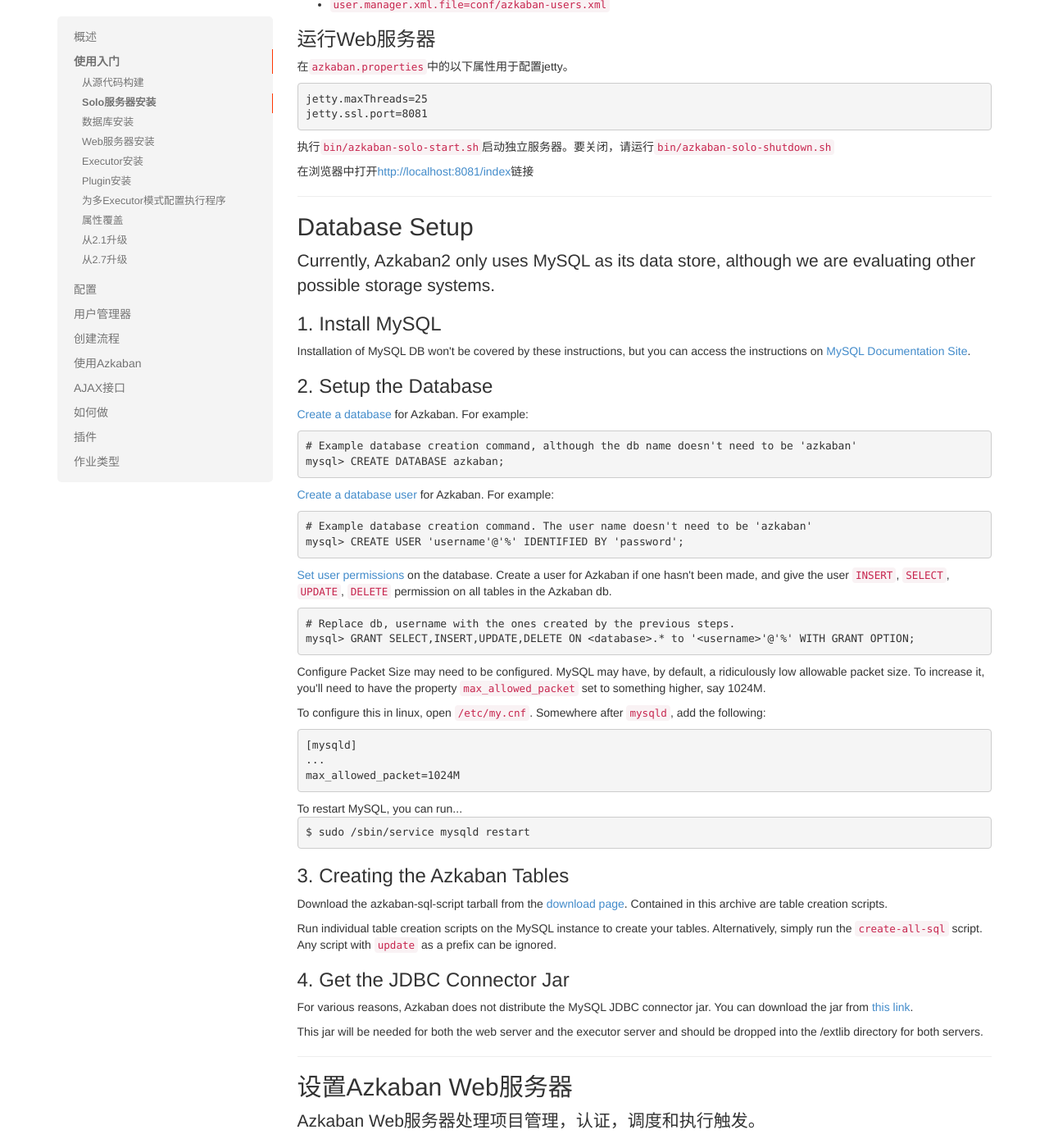
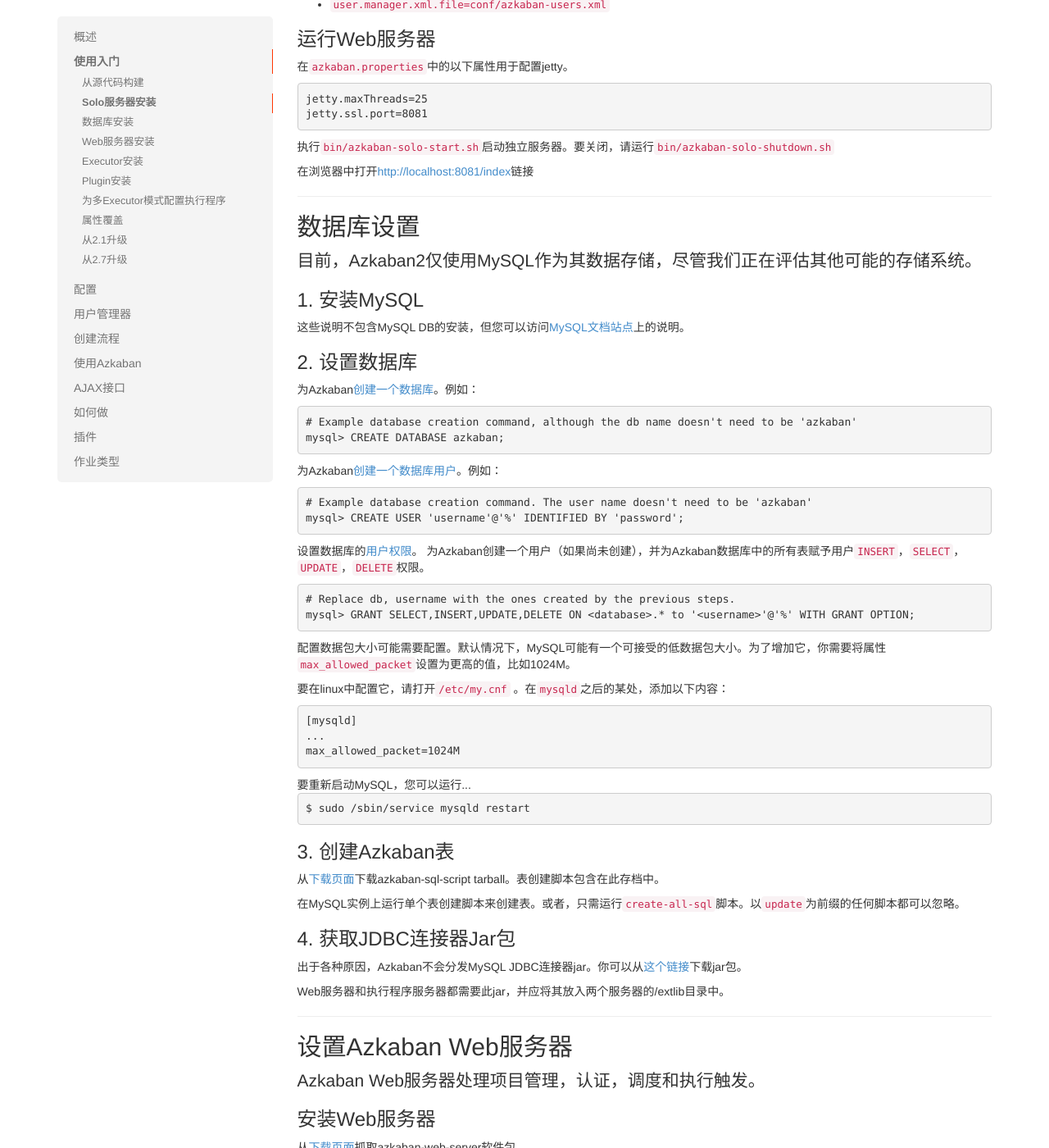
Before and after one commit to xiaoshuai/azkaban-gh-pages, a Jekyll site: the page built from docs/latest/index.html, in a window 1280 px wide and 1400 px high, scrolled down 3720 px. Shown: the whole window at 82% size. Built offline with Jekyll 4.4.1, drawn with Linux system fonts in a browser that asks for light colours; some of the changed text lies outside the part shown.

Commit message:
翻译数据库配置，翻译流程创建

```diff
--- a/_includes/docs/latest/creating-flows.html
+++ b/_includes/docs/latest/creating-flows.html
@@ -1,12 +1,12 @@
 <div class="page-header">
-	<h1 id="creating-flows">Creating Flows</h1>
+	<h1 id="creating-flows">创建流程</h1>
 </div>
 
-<p>A job is a process you want to run in Azkaban. Jobs can be set up to be dependent on other jobs. The graph created by a set of jobs and their dependencies are what make up a flow. </p>
+<p>作业是你想在Azkaban运行的过程。作业可以设置为依赖于其他作业。由一组作业及其依赖关系创建的图形构成了一个流程。</p>
 
-<h3>Creating Jobs</h3>
+<h3>创建作业</h3>
 
-<p>Creating a job is very easy. We create a properties file with <code>.job</code> extension. This job file defines the type of job to be run, the dependencies and any parameters needed to set up your job correctly.</p>
+<p>创建作业非常简单。我们创建一个<code>.job</code>扩展属性文件。此作业文件定义了要运行的作业类型，依赖性以及正确设置作业所需的任何参数。</p>
 
 <pre class="code">
 # foo.job
@@ -14,13 +14,13 @@
 command=echo "Hello World"
 </pre>
 
-<p>In the example, the <code>type</code> of job is <code>command</code>. The <code>command</code> parameter is a parameter that the <code>command</code> job type understands. In this case, it will run the command to print "Hello World". Standard output and the standard error of the job are written to logs which are viewable in the Azkaban Web UI.</p>
+<p>在这个例子中，作业的<code>type</code>是<code>command</code>。该<code>command</code>参数是<code>command</code>类型作业可以理解的参数。在这种情况下，它将运行命令来打印“Hello World”。将标准输出和作业的标准错误写入日志，日志可在Azkaban Web UI中查看。</p>
 
-<P>For more information about jobs, see the <a href="#job-configuration">jobs configuration</a> page.</p>
+<P>有关作业的更多信息，请参阅<a href="#job-configuration">作业配置</a> 页面。</p>
 
-<h3>Creating Flows</h3>
+<h3>创建流程</h3>
 
-<p>A flow is a set of jobs that depends on one another. The dependencies of a job always run before the job itself can run. To add dependencies to a job, add the <code>dependencies</code> property as shown in the following example.</p>
+<p>流程是一组相互依赖的作业。作业的依赖始终在作业本身运行之前运行。要向作业中添加依赖项<code>dependencies</code>，请按以下示例中所示来添加该属性。</p>
 
 <pre class="code">
 # foo.job
@@ -35,11 +35,11 @@
 command=echo bar
 </pre>
 
-<p>The <code>dependencies</code> parameter takes a comma separated list of job names. Make sure that the job names exist and that there are no cyclical dependencies.</p>
+<p>该<code>dependencies</code>参数采用逗号分隔的作业名称列表。确保作业名称存在，并且没有循环依赖。</p>
 
-<p>A flow is created for every job that has no job dependent on it, and the flow is given the same name as the job. For instance, in the above example, <code>bar</code> depends on <code>foo</code>, but nothing depends on <code>bar</code>. So a flow will be created with the name <code>bar</code>.</p>
+<p>为每个没有作业依赖的作业创建一个流程，并为作业流程赋予相同的名称。例如，在上面的例子中，<code>bar</code>依赖于<code>foo</code>，但没有任何依赖<code>bar</code>。因此将会创建一个名称为<code>bar</code>流程。</p>
 
-<h3>Embedded Flows</h3>
+<h3>嵌入式流程</h3>
 
 <div class="row">
   <div class="col-md-6 col-md-offset-3">
@@ -49,16 +49,15 @@
   </div>
 </div>
 
-<p>A flow can also be included as a node in other flow as an <strong>embedded flow</strong>. To create an embedded flow, simply create a <code>.job</code> file with <code>type=flow</code> and <code>flow.name</code> set to the name of the name of the flow. For example:</p>
+<p>流程也以<strong>嵌入式流程</strong>形式作为其他流程中的节点，被包含进其他流程中。要创建嵌入式流程，只需创建一个<code>.job</code>文件，其<code>type=flow</code>并将其<code>flow.name</code>设置为流程名称。例如：</p>
 
 <pre class="code">
 # baz.job
 type=flow
 flow.name=bar
 </pre>
+<p>同样可以，通过给每个嵌入式流程的<code>.job</code>文件添加参数，实现不同设置，一起被嵌入到其他流程中。</p>
 
-<p>This also allows one to include the same flow multiple times but with different settings for each by adding parameters to each embedded flow's <code>.job</code> file.</p>
+<h3>上传流程</h3>
 
-<h3>Uploading Flows</h3>
-
-<p>To upload the flow, all that is required is that all of your <code>.job</code> and any binaries that need to be executed are archived in a <code>.zip</code> file. Through the Azkaban UI, you can then deploy your workflow. The flow will be validated for missing or cyclical dependencies. See <a href="#project-uploads">project uploads</a>.</p>
+<p>要上传流程，只需要将<code>.job</code>和所有需要执行的二进制文件存档到一个<code>.zip</code>文件中。通过Azkaban UI，您就可以部署您的作业流程。该流程将针对缺失或循环依赖性进行验证。查看<a href="#project-uploads">项目上传</a>。</p>
--- a/_includes/docs/latest/database-setup.html
+++ b/_includes/docs/latest/database-setup.html
@@ -1,34 +1,34 @@
-<h2 id="database-setup">Database Setup</h2>
+<h2 id="database-setup">数据库设置</h2>
 
-<p class="lead">Currently, Azkaban2 only uses MySQL as its data store, although we are evaluating other possible storage systems.</p>
+<p class="lead">目前，Azkaban2仅使用MySQL作为其数据存储，尽管我们正在评估其他可能的存储系统。</p>
 
-<h3>1. Install MySQL</h3>
-<p>Installation of MySQL DB won't be covered by these instructions, but you can access the instructions on <a href="http://dev.mysql.com/doc/index.html" target="_blank">MySQL Documentation Site</a>.</p>
+<h3>1. 安装MySQL</h3>
+<p>这些说明不包含MySQL DB的安装，但您可以访问<a href="http://dev.mysql.com/doc/index.html" target="_blank">MySQL文档站点</a>上的说明。</p>
 
-<h3>2. Setup the Database</h3>
-<p><a href="http://dev.mysql.com/doc/refman/5.7/en/create-database.html" target="_blank">Create a database</a> for Azkaban. For example:</p>
+<h3>2. 设置数据库</h3>
+<p>为Azkaban<a href="http://dev.mysql.com/doc/refman/5.7/en/create-database.html" target="_blank">创建一个数据库</a>。例如：</p>
 
 <pre class="code">
 # Example database creation command, although the db name doesn't need to be 'azkaban'
 mysql&gt; CREATE DATABASE azkaban;
 </pre>
 
-<p><a href="http://dev.mysql.com/doc/refman/5.7/en/create-user.html" target="_blank">Create a database user</a> for Azkaban. For example:</p>
+<p>为Azkaban<a href="http://dev.mysql.com/doc/refman/5.7/en/create-user.html" target="_blank">创建一个数据库用户</a>。例如：</p>
 
 <pre class="code">
 # Example database creation command. The user name doesn't need to be 'azkaban'
 mysql&gt; CREATE USER 'username'@'%' IDENTIFIED BY 'password';
 </pre>
 
-<p><a href="http://dev.mysql.com/doc/refman/5.7/en/grant.html" target="_blank">Set user permissions</a> on the database. Create a user for Azkaban if one hasn't been made, and give the user <code>INSERT</code>, <code>SELECT</code>, <code>UPDATE</code>, <code>DELETE</code> permission on all tables in the Azkaban db.</p>
+<p>设置数据库的<a href="http://dev.mysql.com/doc/refman/5.7/en/grant.html" target="_blank">用户权限</a>。 为Azkaban创建一个用户（如果尚未创建），并为Azkaban数据库中的所有表赋予用户<code>INSERT</code>，<code>SELECT</code>，<code>UPDATE</code>，<code>DELETE</code>权限。</p>
 
 <pre class="code">
 # Replace db, username with the ones created by the previous steps.
 mysql&gt; GRANT SELECT,INSERT,UPDATE,DELETE ON &lt;database&gt;.* to '&lt;username&gt;'@'%' WITH GRANT OPTION;
 </pre>
 
-<p>Configure Packet Size may need to be configured. MySQL may have, by default, a ridiculously low allowable packet size. To increase it, you'll need to have the property <code>max_allowed_packet</code> set to something higher, say 1024M.</p>
-<p>To configure this in linux, open <code>/etc/my.cnf</code>. Somewhere after <code>mysqld</code>, add the following:</p>
+<p>配置数据包大小可能需要配置。默认情况下，MySQL可能有一个可接受的低数据包大小。为了增加它，你需要将属性<code>max_allowed_packet</code>设置为更高的值，比如1024M。</p>
+<p>要在linux中配置它，请打开<code>/etc/my.cnf</code> 。在<code>mysqld</code>之后的某处，添加以下内容：</p>
 
 <pre class="code">
 [mysqld]
@@ -36,16 +36,16 @@
 max_allowed_packet=1024M
 </pre>
 
-To restart MySQL, you can run...
+要重新启动MySQL，您可以运行...
 
 <pre class="code">
 $ sudo /sbin/service mysqld restart
 </pre>
 
-<h3>3. Creating the Azkaban Tables</h3>
-<p>Download the azkaban-sql-script tarball from the <a href='{{ site.home }}/downloads.html'>download page</a>. Contained in this archive are table creation scripts.</p>
-<p>Run individual table creation scripts on the MySQL instance to create your tables. Alternatively, simply run the <code>create-all-sql</code> script. Any script with <code>update</code> as a prefix can be ignored.</p>
+<h3>3. 创建Azkaban表</h3>
+<p>从<a href='{{ site.home }}/downloads.html'>下载页面</a>下载azkaban-sql-script tarball。表创建脚本包含在此存档中。</p>
+<p>在MySQL实例上运行单个表创建脚本来创建表。或者，只需运行<code>create-all-sql</code>脚本。以<code>update</code>为前缀的任何脚本都可以忽略。</p>
 
-<h3>4. Get the JDBC Connector Jar</h3>
-<p>For various reasons, Azkaban does not distribute the MySQL JDBC connector jar. You can download the jar from <a href="http://www.mysql.com/downloads/connector/j/" target="_blank">this link</a>. </p>
-<p>This jar will be needed for both the web server and the executor server and should be dropped into the /extlib directory for both servers.</p>
+<h3>4. 获取JDBC连接器Jar包</h3>
+<p>出于各种原因，Azkaban不会分发MySQL JDBC连接器jar。你可以从<a href="http://www.mysql.com/downloads/connector/j/" target="_blank">这个链接</a>下载jar包。</p>
+<p>Web服务器和执行程序服务器都需要此jar，并应将其放入两个服务器的/extlib目录中。</p>
--- a/_includes/docs/latest/overview.html
+++ b/_includes/docs/latest/overview.html
@@ -2,7 +2,7 @@
   <h1 id="overview">概述</h1>
 </div>
 
-<p>Azkaban由LinkedIn开发实现，用以解决Hadoop作业依赖问题。 从ETL工作到数据分析产品，都需要按顺序运行作业任务。</p>
+<p>Azkaban由LinkedIn开发实现，用以解决Hadoop作业依赖问题。 从ETL工作到数据分析产品，都需要按顺序运行作业作业。</p>
 
 <p>最初是单一服务器解决方案，随着多年来Hadoop用户数量的增加，Azkaban已经发展成为更鲁棒的解决方案。</p>
 
@@ -49,7 +49,7 @@
 
 <p>AzkabanWebServer是所有Azkaban的主要管理者。它处理项目管理，认证，调度程序和执行监控。 它也可以作为网络用户界面。</p>
 
-<p>使用Azkaban很容易。Azkaban使用<code>*.job</code>键值属性文件来定义工作流程中的各个任务，并使用_dependencies_属性来定义作业的依赖关系链。这些作业文件和相关代码可以存档到<code>*.zip</code>并通过网络服务器通过Azkaban UI或curl上传。</p>
+<p>使用Azkaban很容易。Azkaban使用<code>*.job</code>键值属性文件来定义工作流程中的各个作业，并使用_dependencies_属性来定义作业的依赖关系链。这些作业文件和相关代码可以存档到<code>*.zip</code>并通过网络服务器通过Azkaban UI或curl上传。</p>
 
 <h3>AzkabanExecutorServer</h3>
 
```
